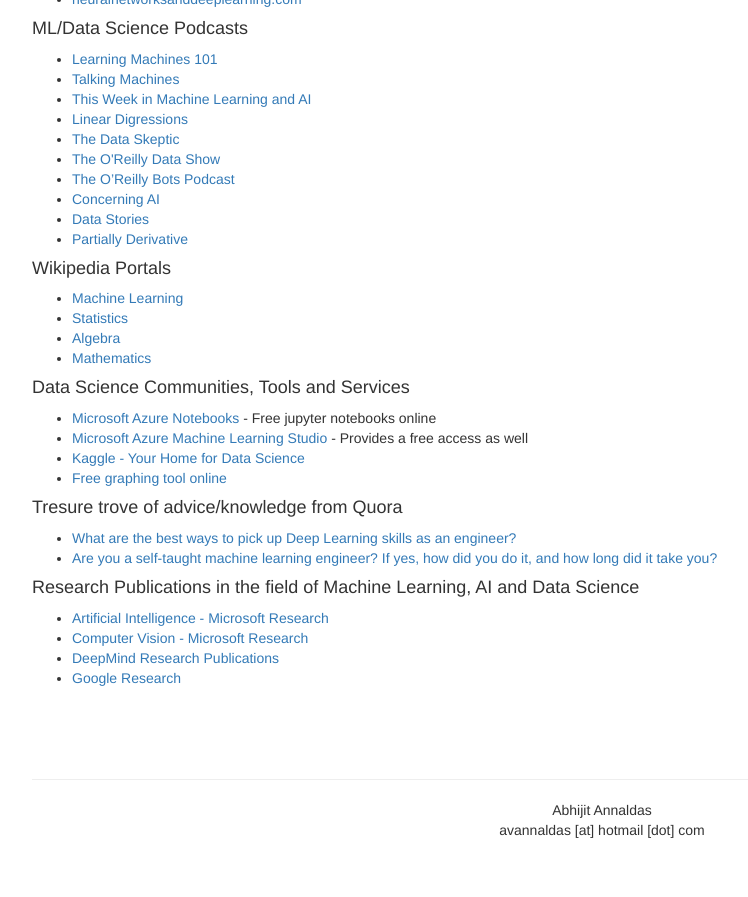
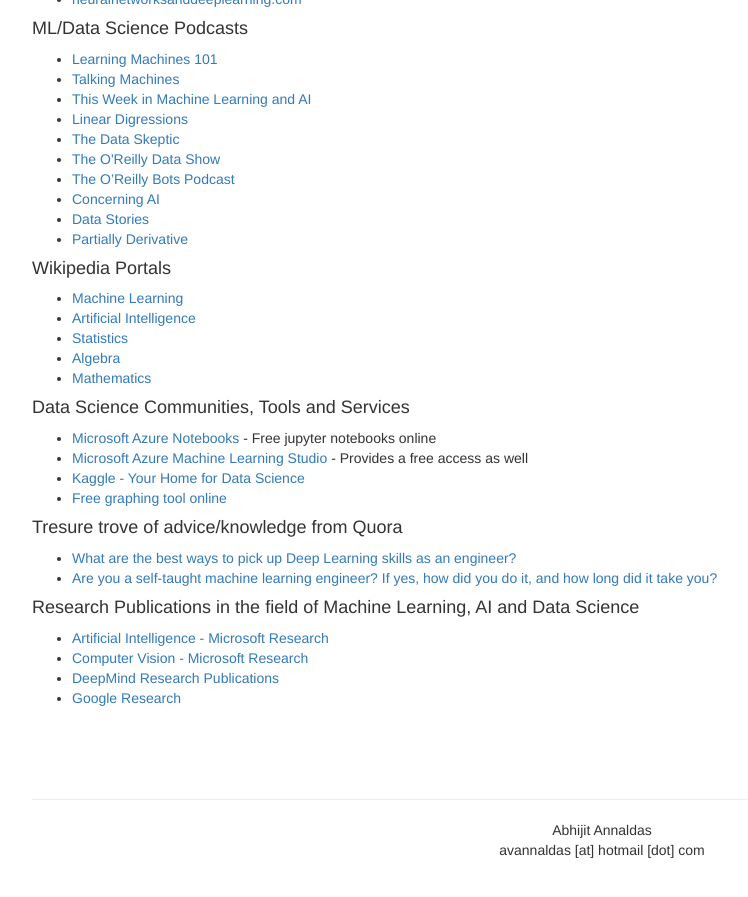
Before and after one commit to devm1023/ML_project, a Jekyll site: the page built from pages/useful-stuff.html, in a window 1280 px wide and 900 px high, scrolled down 958 px. Shown: the top 897 px of the window, without its empty margins (38-786 px from the left). Built offline with Jekyll 4.4.1, drawn with Linux system fonts in a browser that asks for light colours; nearby versions of some CDN libraries; comment, search, counter and statistics services are not loaded.

Commit message:
Update useful-stuff.html

```diff
--- a/pages/useful-stuff.html
+++ b/pages/useful-stuff.html
@@ -65,6 +65,7 @@
 <h4>Wikipedia Portals</h4>
 <ul>
 	<li><A href="https://en.wikipedia.org/wiki/Portal:Machine_learning" target="_blank">Machine Learning</A></li>
+	<li><A href="https://en.wikipedia.org/wiki/Portal:Artificial_intelligence" target="_blank">Artificial Intelligence</A></li>
 	<li><A href="https://en.wikipedia.org/wiki/Portal:Statistics" target="_blank">Statistics</A></li>
 	<li><A href="https://en.wikipedia.org/wiki/Portal:Algebra" target="_blank">Algebra</A></li>
 	<li><A href="https://en.wikipedia.org/wiki/Portal:Mathematics" target="_blank">Mathematics</A></li>
```
